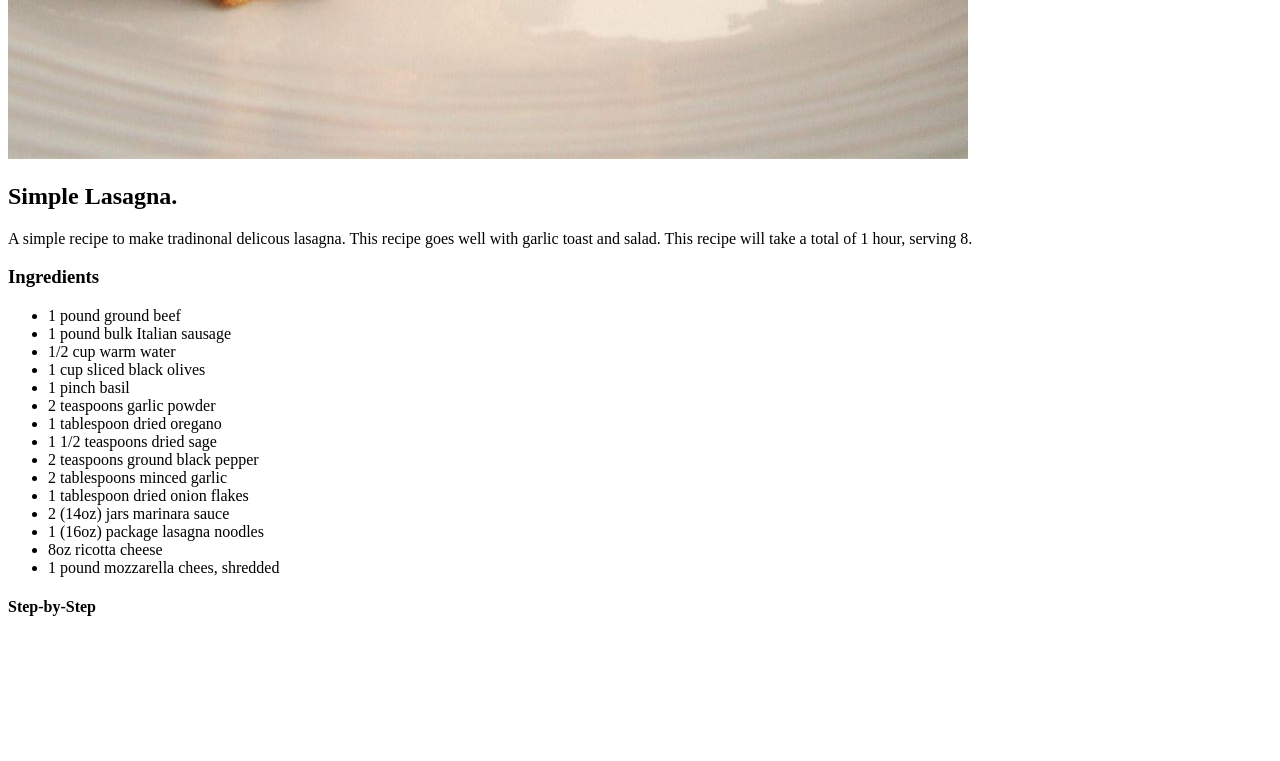
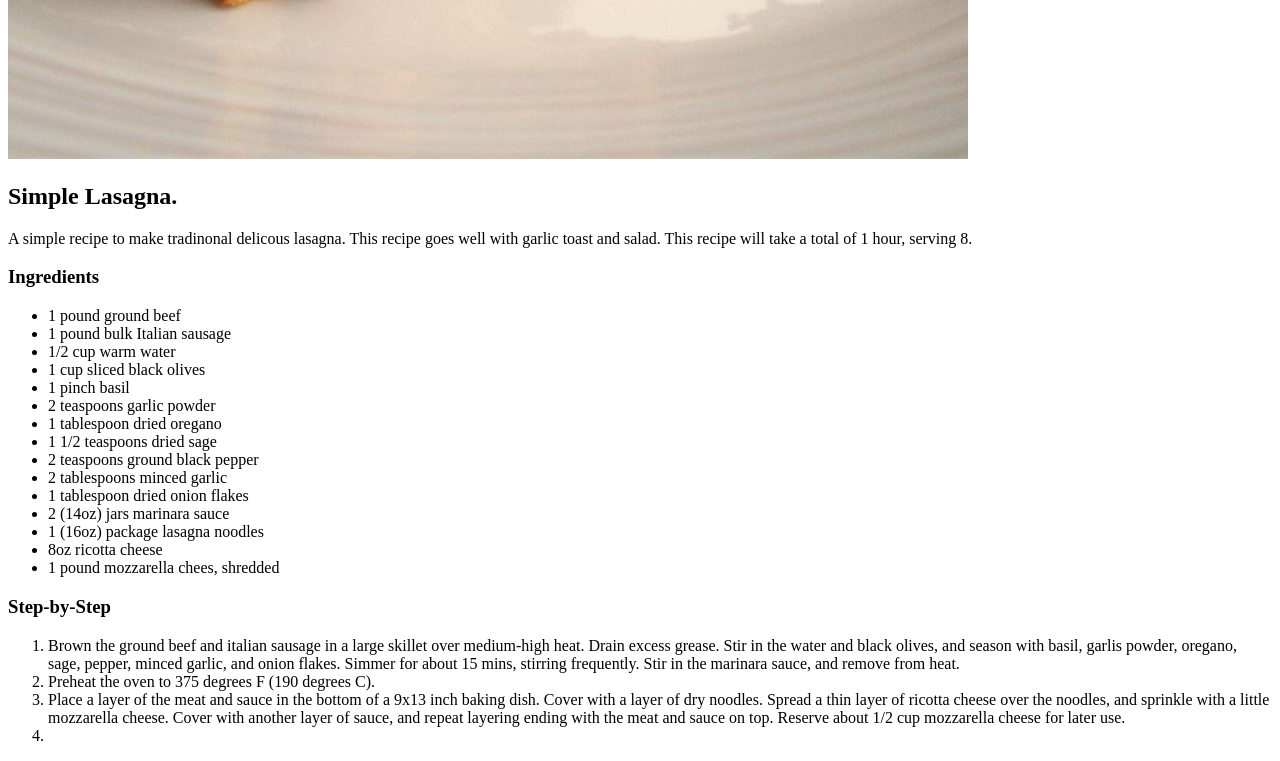
Before and after one commit to Logant0514/odin-recipes, a plain HTML site: page recipes/lasagna.html in a window 1280 px wide. Shown: the part 881-1642 px from the top of the page. Before the commit the page ends 1519 px from the top, so only its background shows below. Drawn offline with Linux system fonts and the light colour scheme.

Commit message:
lasagna.html

```diff
--- a/recipes/lasagna.html
+++ b/recipes/lasagna.html
@@ -37,9 +37,22 @@
             <li>1 pound mozzarella chees, shredded</li>
         </ul>
 
-        <h4>Step-by-Step</h4>
+        <h3>Step-by-Step</h3>
 
-
+        <ol>
+            <li>Brown the ground beef and italian sausage in a large skillet over medium-high heat.
+                Drain excess grease. Stir in the water and black olives, and season with basil, garlis powder, oregano,
+                sage, pepper, minced garlic, and onion flakes. Simmer for about 15 mins, stirring frequently.
+                Stir in the marinara sauce, and remove from heat.
+            </li>
+            <li>Preheat the oven to 375 degrees F (190 degrees C).</li>
+            <li>Place a layer of the meat and sauce in the bottom of a 9x13 inch baking dish. Cover with a layer of dry noodles.
+                Spread a thin layer of ricotta cheese over the noodles, and sprinkle with a little mozzarella cheese.
+                Cover with another layer of sauce, and repeat layering ending with the meat and sauce on top. Reserve about 1/2 cup
+                mozzarella cheese for later use.
+            </li>
+            <li></li>
+        </ol>
 
     </body>
 </html>
```
